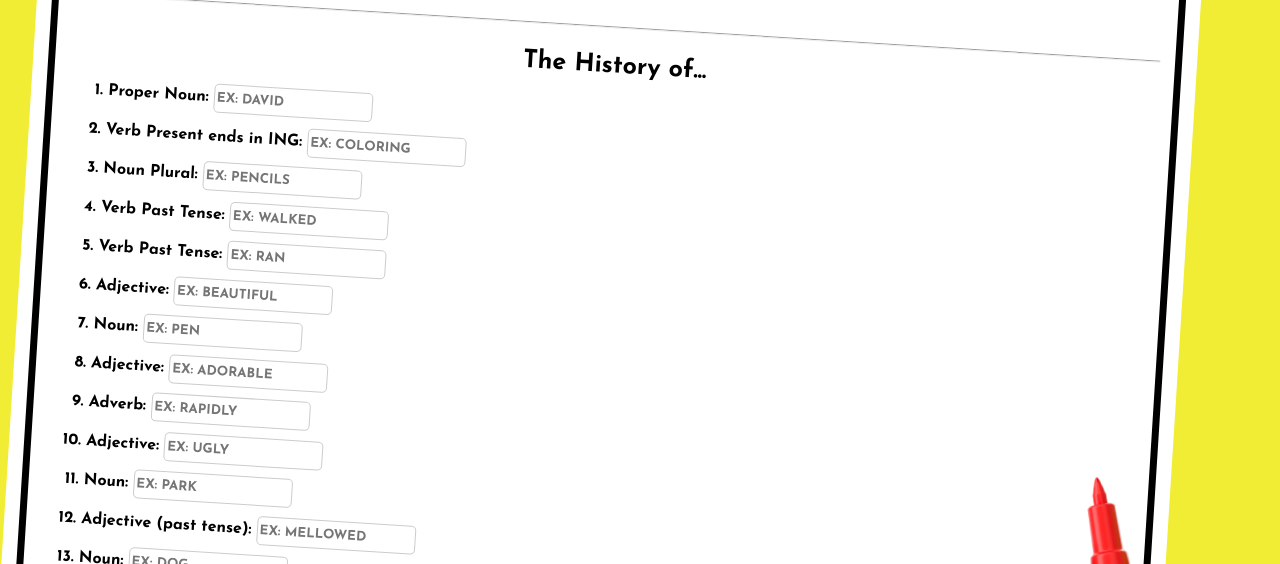
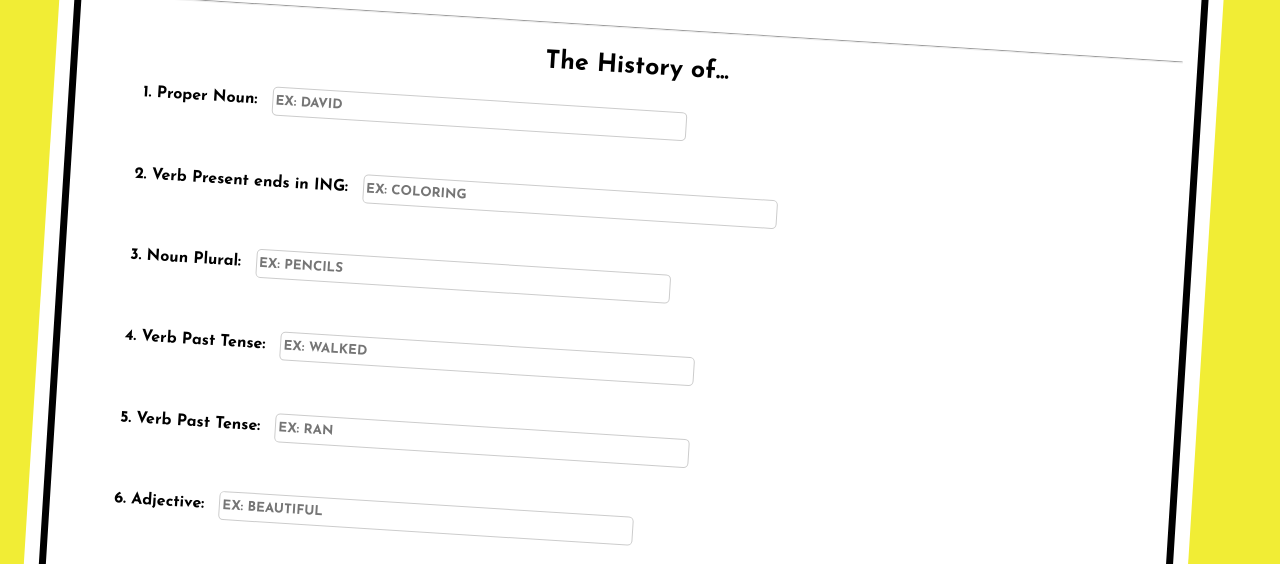
Before and after one commit to codingoi/39.madLib, a plain HTML site: page index.html in a window 1280 px wide. Shown: the part 221-785 px from the top of the page. Drawn offline with Linux system fonts and the light colour scheme; a web font is replaced by a local one.

Commit message:
Update styles.css

```diff
--- a/styles.css
+++ b/styles.css
@@ -35,6 +35,7 @@ h3 {
   margin: 20px 10px;
   border: solid black 7.5px;
   padding: 0 15px;
+  height: fit-content;
 }
 
 .out-border {
@@ -43,6 +44,7 @@ h3 {
   margin: 20px 10px;
   transform: rotate(0.01turn);
   width: 90%;
+  height: fit-content;
 }
 
 #top {
@@ -52,7 +54,8 @@ h3 {
 /*MAD LIB FORM*/
 
 ol li {
-  margin-bottom: 10px;
+  margin-bottom: 5%;
+  margin-left: 2.5%;
   font-weight: bold;
 }
 
@@ -68,12 +71,14 @@ img {
 input[type='text'],
 input[type='number'] {
   min-height: 25px;
+  width: clamp(20%, 40%, 60%);
   border-radius: 5px;
   border: 1px solid #cccccc;
   color: #fe3333;
   text-transform: uppercase;
   font-weight: bold;
   font-family: 'Josefin Sans', sans-serif;
+  margin-left: 10px;
 }
 
 input[type='radio'] {
@@ -92,20 +97,11 @@ input[type='submit'] {
 input[type='submit']:hover {
   background-color: #fe3333;
   cursor: pointer;
+  margin-left: 2.5%;
 }
 
 
 /* STORY (ORIGINAL & COMPLETED LIB) */
-
-a {
-  color: black;
-  font-weight: bold;
-}
-
-a:hover {
-  color: #fe3333;
-}
-
 
 p {
   line-height: 1.5;
@@ -119,7 +115,22 @@ p {
 }
 
 
+a {
+  color: black;
+  font-weight: bold;
+}
+
+a:hover {
+  color: #fe3333;
+}
+
 .links {
   margin: 10px auto;
   width: 100%;
 }
+
+/*@media only screen and (min-width: 320px) and (max-width: 1024px) {
+  img {
+    display: none;
+  }
+}
```
